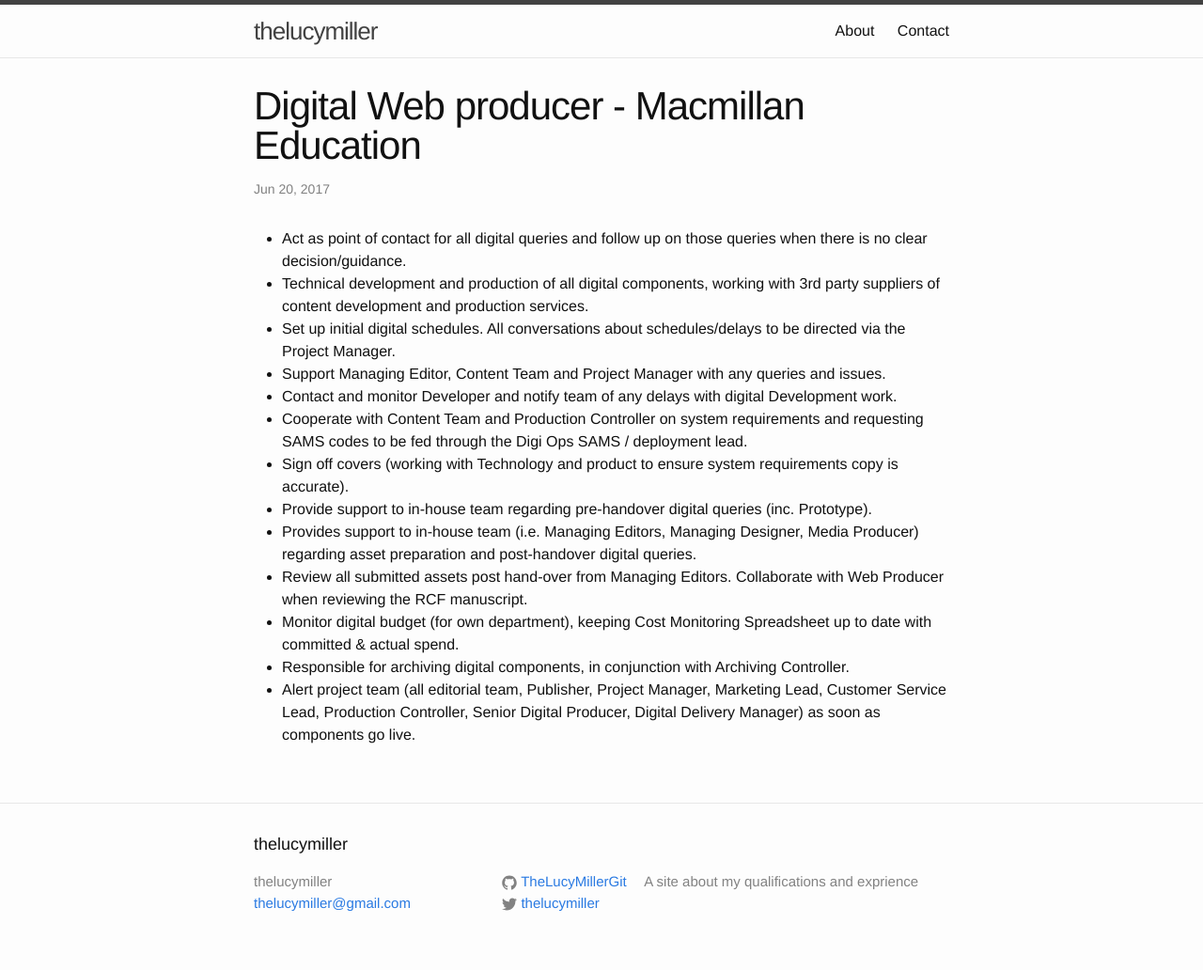
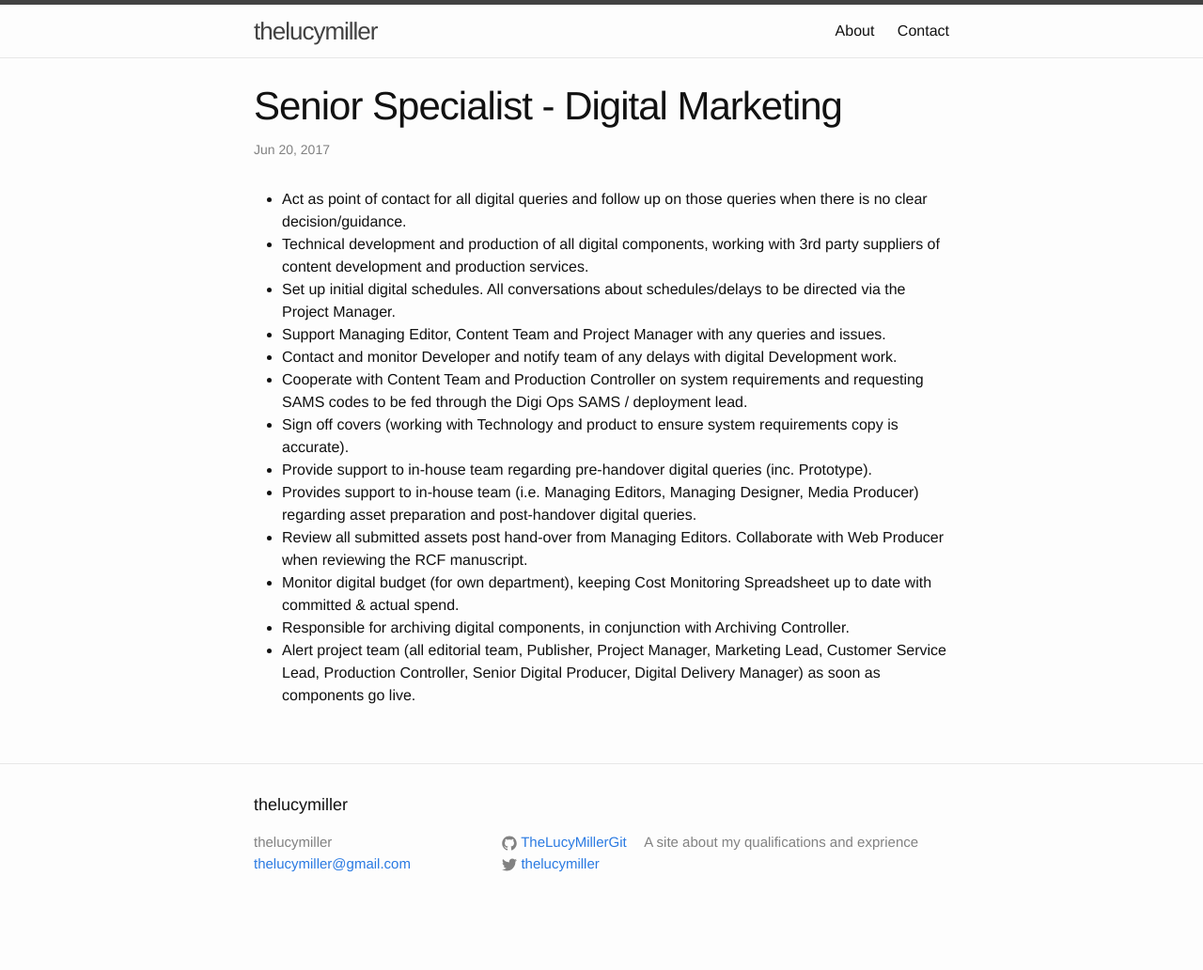
Before and after one commit to TheLucyMillerGit/TheLucyMillerGit.github.io, a Jekyll site: the page built from _posts/2017-06-20-senior-specialist.markdown, in a window 1280 px wide. Shown: the whole page at 94% size. Built offline with Jekyll 4.4.1, drawn with Linux system fonts in a browser that asks for light colours; after the commit the page ends 990 px from its top, so only the background shows below that.

Commit message:
Senior Specialist

```diff
--- a/_posts/2017-06-20-senior-specialist.markdown
+++ b/_posts/2017-06-20-senior-specialist.markdown
@@ -1,6 +1,6 @@
 ---
 layout: post
-title:  "Digital Web producer - Macmillan Education"
+title:  "Senior Specialist - Digital Marketing"
 date:   2017-06-20 13:48:27 +0000
 categories: jekyll update
 ---
```
